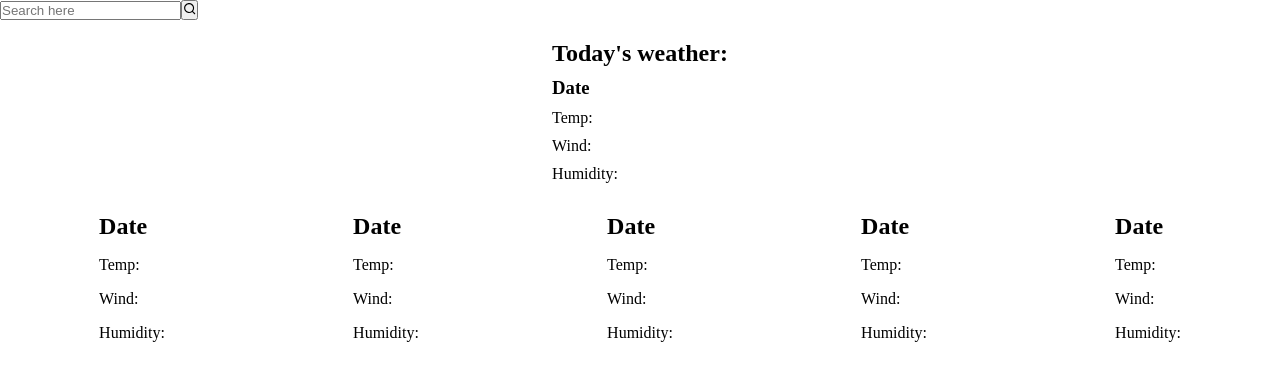
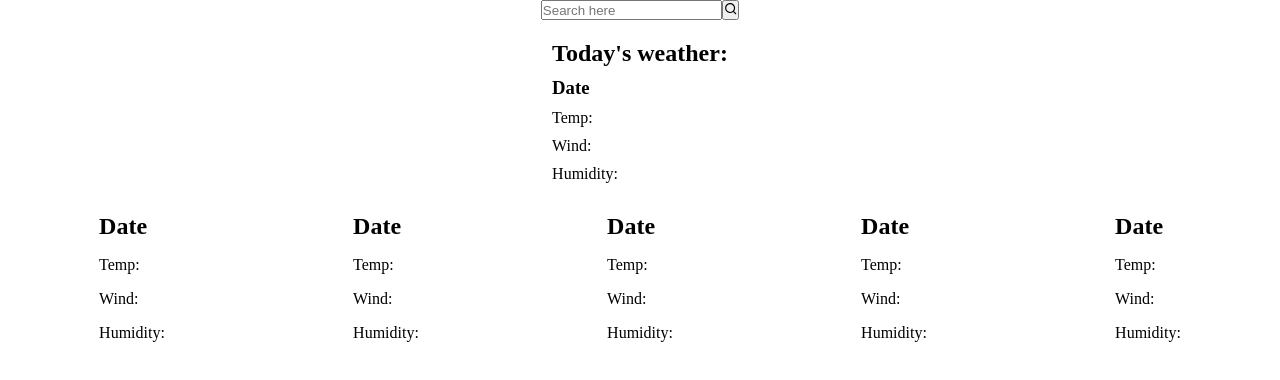
Before and after one commit to jbramirez03/Weather-Arc, a React (Create React App) app: page / in a window 1280 px wide. Shown: the top 380 px of the page. Built offline with nearby package versions, Linux system fonts and the light colour scheme.

Commit message:
added display flex to search area with search form

```diff
--- a/src/App.css
+++ b/src/App.css
@@ -10,6 +10,16 @@ body {
 
 .container {
   width: 100%;
+}
+
+.search {
+  display: flex;
+  justify-content: center;
+}
+
+.search-form {
+  display: flex;
+  flex-direction: row;
 }
 
 .weather-grid {
--- a/src/components/Search.js
+++ b/src/components/Search.js
@@ -5,11 +5,8 @@ const Search = () => {
     return (
         <div className='search'>
             <form action="submit" className='search-form'>
-                <label>
-                    <input type="text" className='search' id='search' placeholder='Search here' />
-                    <button><RiSearchLine className='search-icon' /></button>
-                </label>
-
+                <input type="text" className='search' id='search' placeholder='Search here' />
+                <button><RiSearchLine className='search-icon' /></button>
             </form>
         </div>
     )
```
